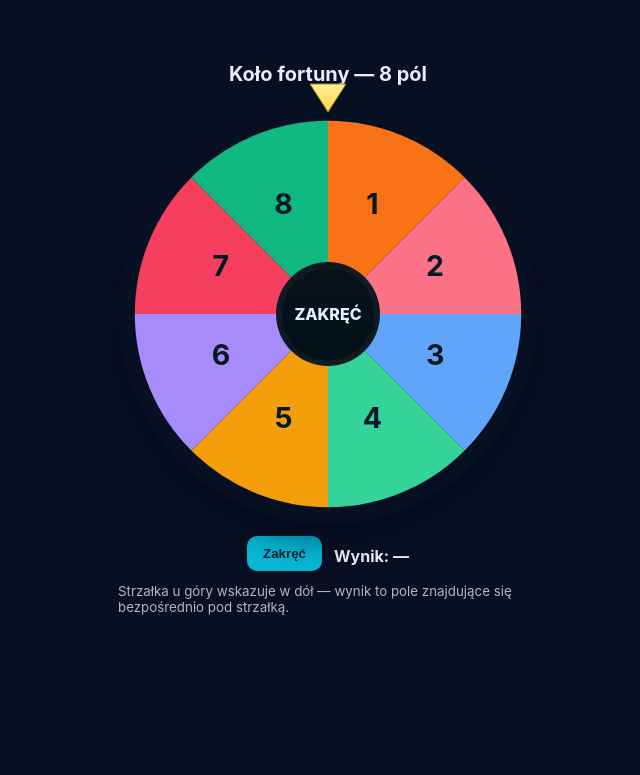
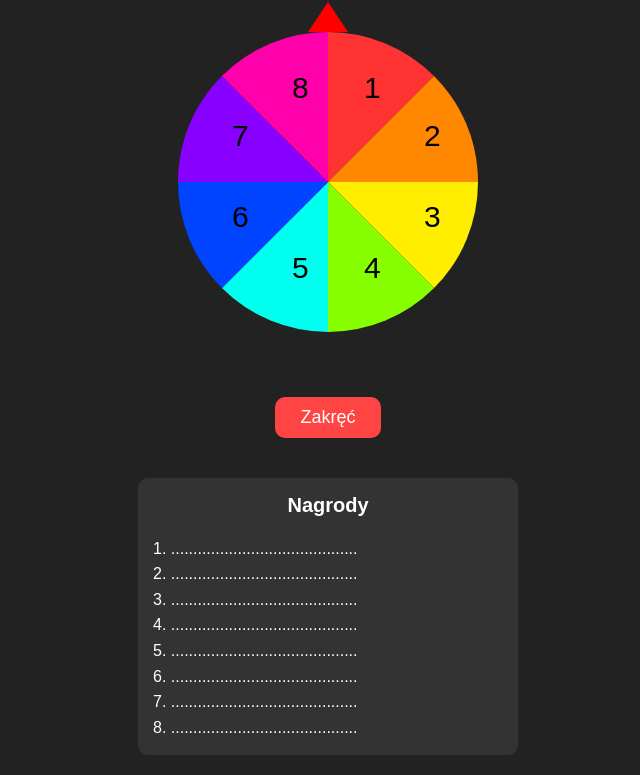
Before and after one commit to soprano08/advent-calendar, a plain HTML site: page 1kolo_fortuny.html in a window 1280 px wide. Shown: the part 86-861 px from the top of the page, without its empty margins (312-952 px from the left). Drawn offline with Linux system fonts and the light colour scheme.

Commit message:
Update 1kolo_fortuny.html

```diff
--- a/1kolo_fortuny.html
+++ b/1kolo_fortuny.html
@@ -1,219 +1,155 @@
-<!doctype html>
+<!DOCTYPE html>
 <html lang="pl">
 <head>
-<meta charset="utf-8"/>
-<meta name="viewport" content="width=device-width,initial-scale=1"/>
-<title>Koło fortuny — 8 pól (strzałka na górze wskazuje w dół)</title>
+<meta charset="UTF-8" />
+<meta name="viewport" content="width=device-width, initial-scale=1.0" />
+<title>Koło Fortuny</title>
+
 <style>
-  :root{--size:420px}
-  body{font-family:Inter,system-ui,Segoe UI,Roboto,Arial;background:#071022;color:#e6eef8;min-height:100vh;margin:0;display:flex;align-items:center;justify-content:center;flex-direction:column;gap:18px;padding:24px}
-  h1{font-size:20px;margin:0}
-  .wrap{width:var(--size);display:flex;flex-direction:column;align-items:center;gap:12px}
-  .wheel-wrap{position:relative;width:var(--size);height:var(--size)}
-  /* używamy SVG jako strzałki — pewne, zawsze wskazuje w dół */
-  .arrow{
-    position:absolute;
-    left:50%;
-    top:-24px;
-    transform:translateX(-50%);
-    width:44px;
-    height:36px;
-    z-index:30;
-    pointer-events:none;
-  }
-  .wheel{
-    width:100%;
-    height:100%;
-    border-radius:50%;
-    box-shadow:0 12px 30px rgba(2,6,23,.6);
-    transform-origin:50% 50%;
-    transition:transform 3.8s cubic-bezier(.08,.9,.28,1);
-    display:block;
-  }
-  .center{
-    position:absolute;
-    left:50%;
-    top:50%;
-    transform:translate(-50%,-50%);
-    width:92px;height:92px;border-radius:50%;
-    background:linear-gradient(180deg,#08121a,#021018);
-    display:flex;align-items:center;justify-content:center;font-weight:800;color:#dff3ff;z-index:20;border:6px solid rgba(255,255,255,.04);cursor:pointer;
-  }
-  button{background:#06b6d4;border:none;padding:10px 16px;border-radius:10px;color:#022029;font-weight:800;cursor:pointer}
-  .result{margin-top:6px;font-weight:700}
-  small{opacity:.75}
-  /* highlight */
-  .highlight{
-    filter:brightness(1.15) saturate(1.2);
-    stroke:#ffffff44;
-    stroke-width:2;
-  }
+    body {
+        font-family: Arial, sans-serif;
+        background: #222;
+        color: #fff;
+        text-align: center;
+        margin: 0;
+        padding: 20px;
+    }
 
-  @media (max-width:480px){:root{--size:320px}.arrow{top:-20px}}
+    .wheel-wrapper {
+        position: relative;
+        width: 300px;
+        height: 300px;
+        margin: 40px auto;
+    }
+
+    /* STRZAŁKA – u góry, skierowana w dół */
+    .arrow {
+        position: absolute;
+        top: -30px;
+        left: 50%;
+        transform: translateX(-50%);
+        width: 0;
+        height: 0;
+        border-left: 20px solid transparent;
+        border-right: 20px solid transparent;
+        border-top: none;
+        border-bottom: 30px solid red; /* DÓŁ = wskazuje w dół */
+        z-index: 10;
+    }
+
+    svg {
+        width: 100%;
+        height: 100%;
+        transform-origin: 50% 50%;
+    }
+
+    .spin-btn {
+        margin-top: 25px;
+        padding: 10px 25px;
+        font-size: 18px;
+        cursor: pointer;
+        border: none;
+        border-radius: 10px;
+        background: #ff4444;
+        color: white;
+        transition: 0.2s;
+    }
+
+    .spin-btn:hover {
+        background: #ff7777;
+    }
+
+    /* LEGENDA */
+    .legend {
+        max-width: 350px;
+        margin: 40px auto 0;
+        text-align: left;
+        background: #333;
+        padding: 15px;
+        border-radius: 10px;
+        font-size: 16px;
+        line-height: 1.6em;
+    }
+
+    .legend h2 {
+        margin-top: 0;
+        font-size: 20px;
+        text-align: center;
+    }
+
 </style>
+
 </head>
 <body>
-  <h1>Koło fortuny — 8 pól</h1>
-  <div class="wrap">
-    <div class="wheel-wrap">
-      <!-- STRZAŁKA (SVG) - zawsze wskazuje w dół -->
-      <svg class="arrow" viewBox="0 0 44 36" xmlns="http://www.w3.org/2000/svg" aria-hidden="true">
-        <defs>
-          <linearGradient id="g" x1="0" x2="0" y1="0" y2="1">
-            <stop offset="0" stop-color="#fff199"/>
-            <stop offset="1" stop-color="#ffd24d"/>
-          </linearGradient>
-        </defs>
-        <polygon points="4,4 40,4 22,32" fill="url(#g)" stroke="#b07f06" stroke-width="1"/>
-      </svg>
 
-      <!-- SVG KOŁA -->
-      <svg id="wheel" class="wheel" viewBox="0 0 500 500" xmlns="http://www.w3.org/2000/svg" role="img" aria-label="Koło fortuny">
-        <g id="slices" transform="translate(250,250)"></g>
-      </svg>
+<h1>Koło Fortuny</h1>
 
-      <div class="center" id="centerBtn" title="Zakręć">ZAKRĘĆ</div>
-    </div>
+<div class="wheel-wrapper">
+    <div class="arrow"></div>
 
-    <div style="display:flex;gap:12px;align-items:center">
-      <button id="spinBtn">Zakręć</button>
-      <div class="result" id="result">Wynik: —</div>
-    </div>
-    <small>Strzałka u góry wskazuje w dół — wynik to pole znajdujące się bezpośrednio pod strzałką.</small>
-  </div>
+    <svg id="wheel" viewBox="0 0 100 100">
+        <!-- 8 pól po 45° -->
+        <g>
+            <path d="M50 50 L50 0 A50 50 0 0 1 85.36 14.64 Z" fill="#ff3333"></path>
+            <path d="M50 50 L85.36 14.64 A50 50 0 0 1 100 50 Z" fill="#ff8800"></path>
+            <path d="M50 50 L100 50 A50 50 0 0 1 85.36 85.36 Z" fill="#ffee00"></path>
+            <path d="M50 50 L85.36 85.36 A50 50 0 0 1 50 100 Z" fill="#88ff00"></path>
+            <path d="M50 50 L50 100 A50 50 0 0 1 14.64 85.36 Z" fill="#00ffee"></path>
+            <path d="M50 50 L14.64 85.36 A50 50 0 0 1 0 50 Z" fill="#0044ff"></path>
+            <path d="M50 50 L0 50 A50 50 0 0 1 14.64 14.64 Z" fill="#8800ff"></path>
+            <path d="M50 50 L14.64 14.64 A50 50 0 0 1 50 0 Z" fill="#ff00aa"></path>
+
+            <!-- NUMERY 1–8 -->
+            <text x="62" y="22" font-size="10" fill="#000">1</text>
+            <text x="82" y="38" font-size="10" fill="#000">2</text>
+            <text x="82" y="65" font-size="10" fill="#000">3</text>
+            <text x="62" y="82" font-size="10" fill="#000">4</text>
+            <text x="38" y="82" font-size="10" fill="#000">5</text>
+            <text x="18" y="65" font-size="10" fill="#000">6</text>
+            <text x="18" y="38" font-size="10" fill="#000">7</text>
+            <text x="38" y="22" font-size="10" fill="#000">8</text>
+        </g>
+    </svg>
+</div>
+
+<button class="spin-btn" id="spin">Zakręć</button>
+
+<!-- LEGENDA (do uzupełnienia) -->
+<div class="legend">
+    <h2>Nagrody</h2>
+
+    1. ..........................................<br>
+    2. ..........................................<br>
+    3. ..........................................<br>
+    4. ..........................................<br>
+    5. ..........................................<br>
+    6. ..........................................<br>
+    7. ..........................................<br>
+    8. ..........................................<br>
+</div>
 
 <script>
-(function(){
-  const SEGMENTS = 8;
-  const VIEW = 500;
-  const R = 230;
-  const sliceAngle = 360/SEGMENTS;
-  const colors = ['#f97316','#fb7185','#60a5fa','#34d399','#f59e0b','#a78bfa','#f43f5e','#10b981'];
+    const wheel = document.getElementById("wheel");
+    const spinBtn = document.getElementById("spin");
 
-  const g = document.getElementById('slices');
-  // narysuj 8 pól i etykiety
-  for(let i=0;i<SEGMENTS;i++){
-    const start = (i*sliceAngle - 90) * Math.PI/180;
-    const end   = ((i+1)*sliceAngle - 90) * Math.PI/180;
-    const x1 = Math.cos(start)*R, y1 = Math.sin(start)*R;
-    const x2 = Math.cos(end)*R,   y2 = Math.sin(end)*R;
-    const path = document.createElementNS('http://www.w3.org/2000/svg','path');
-    path.setAttribute('d',`M 0 0 L ${x1} ${y1} A ${R} ${R} 0 0 1 ${x2} ${y2} Z`);
-    path.setAttribute('fill', colors[i % colors.length]);
-    path.setAttribute('id','slice-'+(i+1));
-    g.appendChild(path);
+    let rotation = 0;
+    const SLICE = 360 / 8;
 
-    // center angle to place number
-    const ang = (i*sliceAngle + sliceAngle/2 - 90) * Math.PI/180;
-    const lx = Math.cos(ang)*(R*0.6), ly = Math.sin(ang)*(R*0.6);
-    const t = document.createElementNS('http://www.w3.org/2000/svg','text');
-    t.setAttribute('x', lx);
-    t.setAttribute('y', ly + 8); // drobne dopasowanie pionowe
-    t.setAttribute('text-anchor','middle');
-    t.setAttribute('font-size','34');
-    t.setAttribute('font-weight','700');
-    t.setAttribute('fill','#061826');
-    t.setAttribute('class','label');
-    t.textContent = (i+1).toString();
-    g.appendChild(t);
-  }
+    spinBtn.addEventListener("click", () => {
+        const randomExtra = Math.floor(Math.random() * 360);
+        rotation += 360 * 5 + randomExtra;
 
-  const wheel = document.getElementById('wheel');
-  const spinBtn = document.getElementById('spinBtn');
-  const centerBtn = document.getElementById('centerBtn');
-  const resultEl = document.getElementById('result');
-  const arrowEl = document.querySelector('.arrow');
+        wheel.style.transition = "transform 4s ease-out";
+        wheel.style.transform = `rotate(${rotation}deg)`;
 
-  let spinning = false;
-  let rotation = 0; // aktualna rotacja (deg)
+        setTimeout(() => {
+            const final = (rotation % 360 + 360) % 360;
+            let index = Math.floor((final + SLICE/2) / SLICE) % 8;
+            let number = index + 1;
+            alert("Wynik: " + number);
+        }, 4000);
+    });
+</script>
 
-  function doSpin(){
-    if(spinning) return;
-    spinning = true;
-    resultEl.textContent = 'Wynik: ...';
-
-    // losowy segment (0..7)
-    const chosen = Math.floor(Math.random()*SEGMENTS);
-
-    // losowa liczba pełnych obrotów (dla efektu)
-    const full = 3 + Math.floor(Math.random()*4); // 3..6
-    // niewielki losowy przesuw, żeby nie zawsze stawało idealnie na krawędzi
-    const jitter = (Math.random()* (sliceAngle - 6)) - (sliceAngle/2 - 3);
-    // target: obróć tak, żeby wybrany segment znalazł się pod strzałką
-    // obliczymy na podstawie tego, że przy rotacji 0 segment 1 (index 0) jest pod strzałką
-    // chcemy finalRotate = full*360 + chosen*sliceAngle + jitter
-    const target = full*360 + chosen*sliceAngle + jitter;
-
-    rotation = (rotation + target) % 360;
-    wheel.style.transition = `transform 3.8s cubic-bezier(.08,.9,.28,1)`;
-    wheel.style.transform = `rotate(${rotation}deg)`;
-
-    // po zakończeniu animacji sprawdzamy, która etykieta jest najbliżej końcówki strzałki
-    const onEnd = () => {
-      wheel.removeEventListener('transitionend', onEnd);
-      // dajemy małe opóźnienie by DOM się ustabilizował
-      setTimeout(()=>determineWinner(), 30);
-    };
-    wheel.addEventListener('transitionend', onEnd);
-  }
-
-  function determineWinner(){
-    // punkt docelowy: koniec strzałki (jego współrzędna Y na stronie)
-    // używamy bounding recta strzałki: bottom to jest czubek strzałki skierowanej w dół
-    const arrowRect = arrowEl.getBoundingClientRect();
-    const targetY = arrowRect.bottom; // y pikselowo
-
-    // pobierz wszystkie teksty (etykiety) i policz dystans ich środka do targetY
-    const labels = Array.from(document.querySelectorAll('#slices text'));
-    let best = null;
-    let bestDist = Infinity;
-
-    labels.forEach(l => {
-      const r = l.getBoundingClientRect();
-      const centerY = r.top + r.height/2;
-      const centerX = r.left + r.width/2;
-      // opcjonalnie można też sprawdzić czy x jest blisko środka strzałki, ale strzałka jest centrowana
-      const dist = Math.abs(centerY - targetY);
-      if(dist < bestDist){
-        bestDist = dist;
-        best = l;
-      }
-    });
-
-    if(best){
-      const number = best.textContent.trim();
-      resultEl.textContent = 'Wynik: ' + number;
-
-      // podświetl odpowiednie pole
-      highlightSlice(number);
-    } else {
-      resultEl.textContent = 'Wynik: ?';
-    }
-    spinning = false;
-  }
-
-  function highlightSlice(num){
-    // usuń poprzednie highlighty
-    for(let i=1;i<=SEGMENTS;i++){
-      const el = document.getElementById('slice-'+i);
-      if(el) el.classList.remove('highlight');
-    }
-    const chosenEl = document.getElementById('slice-'+num);
-    if(chosenEl){
-      chosenEl.classList.add('highlight');
-      // usuń podświetlenie po chwili
-      setTimeout(()=>{ chosenEl.classList.remove('highlight'); }, 1600);
-    }
-  }
-
-  // kliknięcia
-  spinBtn.addEventListener('click', doSpin);
-  centerBtn.addEventListener('click', doSpin);
-
-  // reset transform start
-  window.addEventListener('load', ()=>{ wheel.style.transform = 'rotate(0deg)'; rotation = 0; });
-
-})();
-</script>
 </body>
 </html>
```
